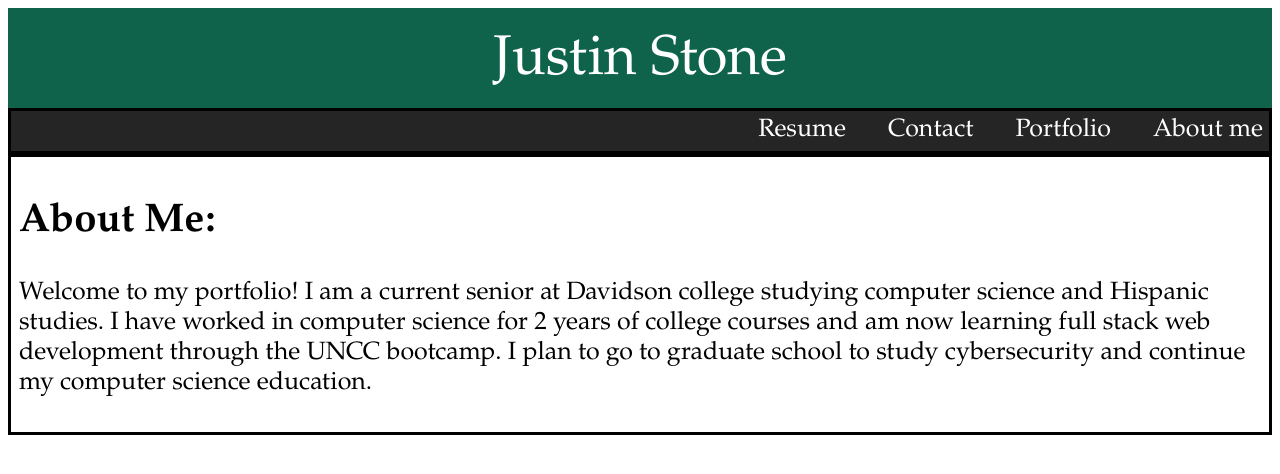
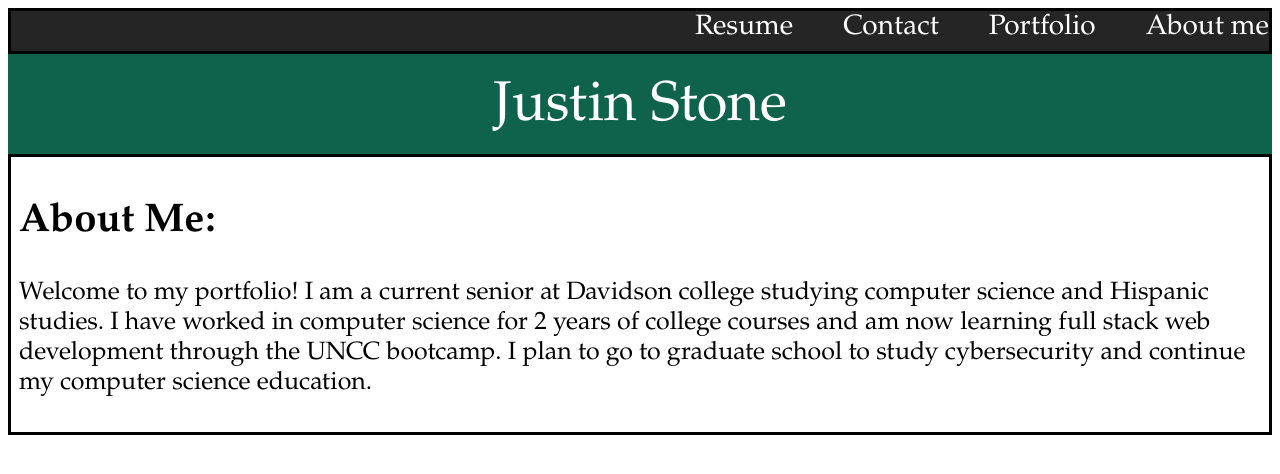
Before and after one commit to Justinstone2001/react_portfolio, a React (Create React App) app in the folder react-portfolio/: page / in a window 1280 px wide. Shown: the top 474 px of the page. Built offline with nearby package versions, Linux system fonts and the light colour scheme.

Commit message:
made the page function so it switches pages based on what the user clicks in the nav bar

```diff
--- a/react-portfolio/src/App.js
+++ b/react-portfolio/src/App.js
@@ -1,17 +1,8 @@
 import React from 'react';
-import Navbar from './components/Navbar';
-import Header from './components/Header';
-import AboutMe from './components/AboutMe';
+import PortfolioContainer from './components/portfolioContainer';
 
 // In our main App component, we are rendering only single instances of Header and Navbar and several instances of Card
-function App() {
-  return (
-    <div>
-      <Header />
-      <Navbar />
-      <AboutMe />
-    </div>
-  );
-}
+const App = () => <PortfolioContainer />;
+
 
 export default App;
--- a/react-portfolio/src/components/Navbar.js
+++ b/react-portfolio/src/components/Navbar.js
@@ -2,13 +2,13 @@ import React from 'react';
 
 import '../styles/Navbar.css';
 
-function Navbar() {
+function Navbar({ currentPage, handlePageChange }) {
   return (
     <div className='navbar'>
-      <button type='button' className='navBtn'>About me</button>
-      <button type='button' className='navBtn'>Portfolio</button>
-      <button type='button' className='navBtn'>Contact</button>
-      <button type='button' className='navBtn'>Resume</button>
+      <a id='aboutMe' href="#aboutMe" onClick={() => handlePageChange('aboutMe')} className={currentPage === 'aboutMe' ? 'nav-link active' : 'nav-link'}>About me</a>
+      <a id='portfolio' href="#portfolio" onClick={() => handlePageChange('portfolio')} className={currentPage === 'portfolio' ? 'nav-link active' : 'nav-link'}>Portfolio</a>
+      <a id='contact' href="#contact" onClick={() => handlePageChange('contact')} className={currentPage === 'contact' ? 'nav-link active' : 'nav-link'}>Contact</a>
+      <a id='resume' href="#resume" onClick={() => handlePageChange('resume')} className={currentPage === 'resume' ? 'nav-link active' : 'nav-link'}>Resume</a>
     </div>
   );
 }
--- /dev/null
+++ b/react-portfolio/src/components/pages/Contact.js
@@ -0,0 +1,17 @@
+import React from 'react';
+
+import '../../styles/AboutMe.css';
+
+export default function Contact() {
+    return (
+        <>
+        <div className='contactDiv'>
+            <h2 className='contactTitle'>Contact: </h2>
+            <p className='contactTxt'> Welcome to my portfolio! I am a current senior at Davidson college studying computer science and Hispanic studies.
+            I have worked in computer science for 2 years of college courses and am now learning full stack web development
+            through the UNCC bootcamp. I plan to go to graduate school to study cybersecurity and continue my computer science education.
+             </p>
+        </div>
+        </>
+    );
+}
--- /dev/null
+++ b/react-portfolio/src/components/pages/Portfolio.js
@@ -0,0 +1,17 @@
+import React from 'react';
+
+import '../../styles/AboutMe.css';
+
+export default function Portfolio() {
+    return (
+        <>
+        <div className='portfolioDiv'>
+            <h2 className='portfolioTitle'>Portfolio: </h2>
+            <p className='portfolioTxt'> Welcome to my portfolio! I am a current senior at Davidson college studying computer science and Hispanic studies.
+            I have worked in computer science for 2 years of college courses and am now learning full stack web development
+            through the UNCC bootcamp. I plan to go to graduate school to study cybersecurity and continue my computer science education.
+             </p>
+        </div>
+        </>
+    );
+}
--- /dev/null
+++ b/react-portfolio/src/components/pages/Resume.js
@@ -0,0 +1,17 @@
+import React from 'react';
+
+import '../../styles/AboutMe.css';
+
+export default function Resume() {
+    return (
+        <>
+        <div className='resumeDiv'>
+            <h2 className='resumeTitle'>Resume: </h2>
+            <p className='resumeTxt'> Welcome to my portfolio! I am a current senior at Davidson college studying computer science and Hispanic studies.
+            I have worked in computer science for 2 years of college courses and am now learning full stack web development
+            through the UNCC bootcamp. I plan to go to graduate school to study cybersecurity and continue my computer science education.
+             </p>
+        </div>
+        </>
+    );
+}
--- /dev/null
+++ b/react-portfolio/src/components/portfolioContainer.js
@@ -0,0 +1,58 @@
+import React, { useState } from 'react';
+import Navbar from './Navbar';
+import AboutMe from './pages/AboutMe';
+import Portfolio from './pages/Portfolio';
+import Contact from './pages/Contact';
+import Resume from './pages/Resume';
+import Header from './Header';
+
+export default function PortfolioContainer() {
+  const [currentPage, setCurrentPage] = useState('aboutMe');
+
+  // TODO: Add a comment describing the functionality of this method
+  const renderPage = () => {
+    if (currentPage === 'aboutMe') {
+        return (
+            <div>
+                <Header/>
+                <AboutMe/>
+            </div>
+          );
+    }
+    if (currentPage === 'portfolio') {
+        return (
+            <div>
+                <Header/>
+                <Portfolio/>
+            </div>
+          );
+    }
+    if (currentPage === 'contact') {
+        return (
+            <div>
+                <Header/>
+                <Contact/>
+            </div>
+          );
+    }
+    if (currentPage === 'resume') {
+        return (
+            <div>
+                <Header/>
+                <Resume/>
+            </div>
+        )
+    }
+  };
+
+  const handlePageChange = (page) => setCurrentPage(page);
+
+  return (
+    <div>
+      {/* // TODO: Add a comment describing what we are passing as props */}
+      <Navbar currentPage={currentPage} handlePageChange={handlePageChange} />
+      {/* // TODO: Add a comment explaining what is happening on the following line */}
+      {renderPage()}
+    </div>
+  );
+}
--- a/react-portfolio/src/styles/Navbar.css
+++ b/react-portfolio/src/styles/Navbar.css
@@ -4,18 +4,74 @@
     border-style: solid;
 }
 
-.navBtn {
+#aboutMe {
     height: 40px;
     float: right;
-    margin-left: 30px;
+    margin-left: 50px;
     border: none;
-    font-size: 25px;
     font-family: Garamond, serif;
     background-color: rgb(37, 37, 37);
     color: white;
+    text-decoration: none;
+    text-align: center;
+    font-size: 28px;
 }
 
-.navBtn:hover{
+#aboutMe:hover {
     color: #7dbca9;
     cursor: pointer;
 }
+
+#portfolio {
+    height: 40px;
+    float: right;
+    margin-left: 50px;
+    border: none;
+    font-family: Garamond, serif;
+    background-color: rgb(37, 37, 37);
+    color: white;
+    text-decoration: none;
+    text-align: center;
+    font-size: 28px;
+}
+
+#portfolio:hover {
+    color: #7dbca9;
+    cursor: pointer;
+}
+
+#contact {
+    height: 40px;
+    float: right;
+    margin-left: 50px;
+    border: none;
+    font-family: Garamond, serif;
+    background-color: rgb(37, 37, 37);
+    color: white;
+    text-decoration: none;
+    text-align: center;
+    font-size: 28px;
+}
+
+#contact:hover {
+    color: #7dbca9;
+    cursor: pointer;
+}
+
+#resume {
+    height: 40px;
+    float: right;
+    margin-left: 50px;
+    border: none;
+    font-family: Garamond, serif;
+    background-color: rgb(37, 37, 37);
+    color: white;
+    text-decoration: none;
+    text-align: center;
+    font-size: 28px;
+}
+
+#resume:hover {
+    color: #7dbca9;
+    cursor: pointer;
+}
```
Also changed, not shown: react-portfolio/src/components/pages/AboutMe.js (renamed from react-portfolio/src/components/AboutMe.js, +4 -6 lines).
